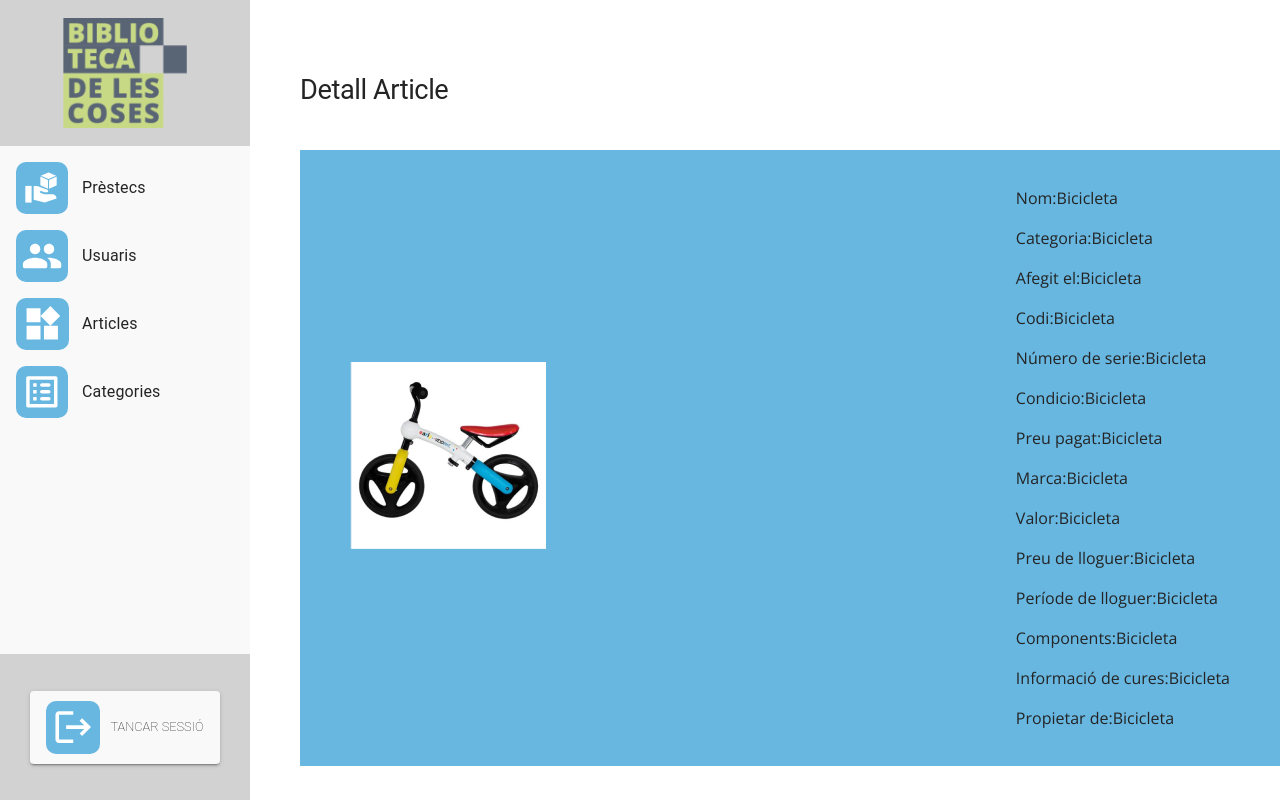
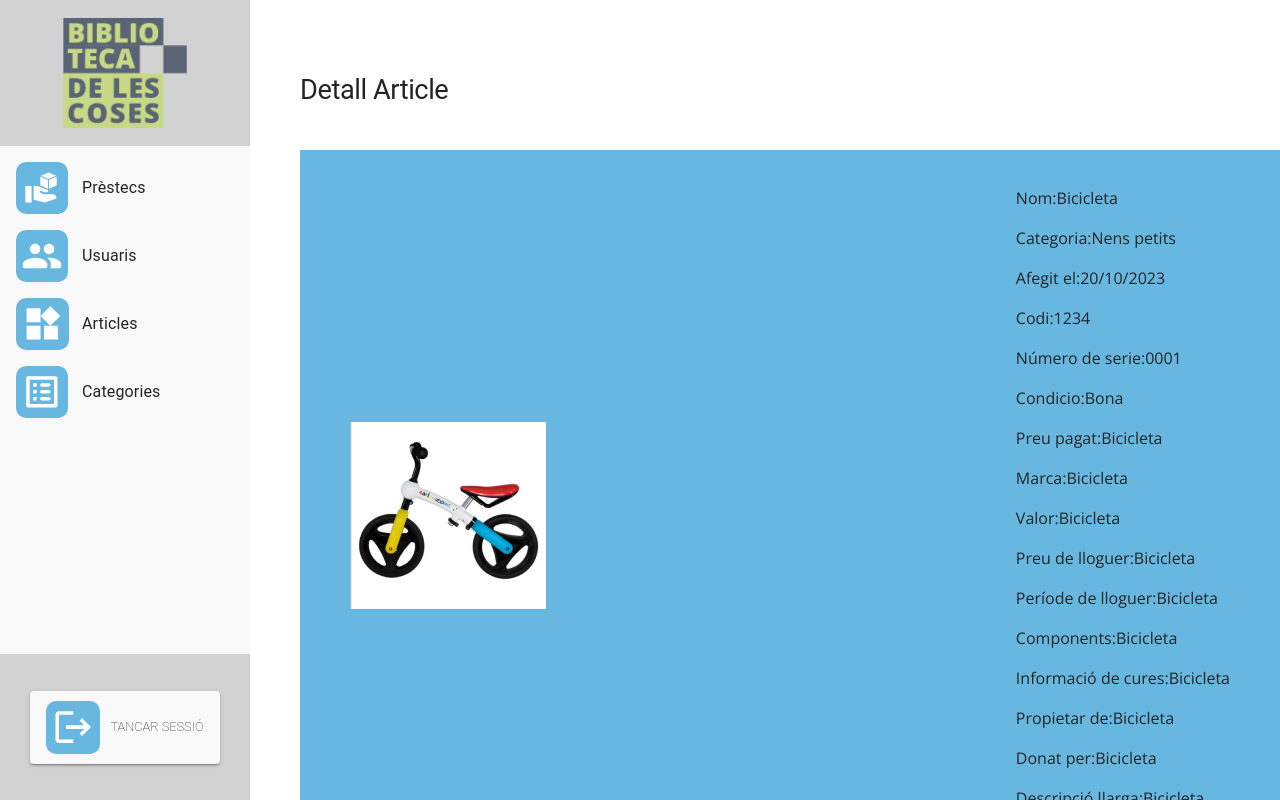
Before and after one commit to cosateca/cosatk-front, a React (Vite) app: page /dashboard/detall in a window 1280 px wide. Built offline with nearby package versions, Linux system fonts and the light colour scheme.

Commit message:
detalle de producto 25%

```diff
--- a/src/pages/Dashboard/Detall/Detall.tsx
+++ b/src/pages/Dashboard/Detall/Detall.tsx
@@ -53,11 +53,11 @@ const Detall = (props: Props) => {
                         </Box>
                         <Box>
                             <p><span>Nom:</span>Bicicleta</p>
-                            <p><span>Categoria:</span>Bicicleta</p>
-                            <p><span>Afegit el:</span>Bicicleta</p>
-                            <p><span>Codi:</span>Bicicleta</p>
-                            <p><span>Número de serie:</span>Bicicleta</p>
-                            <p><span>Condicio:</span>Bicicleta</p>
+                            <p><span>Categoria:</span>Nens petits</p>
+                            <p><span>Afegit el:</span>20/10/2023</p>
+                            <p><span>Codi:</span>1234</p>
+                            <p><span>Número de serie:</span>0001</p>
+                            <p><span>Condicio:</span>Bona</p>
                             <p><span>Preu pagat:</span>Bicicleta</p>
                             <p><span>Marca:</span>Bicicleta</p>
                             <p><span>Valor:</span>Bicicleta</p>
@@ -66,6 +66,9 @@ const Detall = (props: Props) => {
                             <p><span>Components:</span>Bicicleta</p>
                             <p><span>Informació de cures:</span>Bicicleta</p>
                             <p><span>Propietar de:</span>Bicicleta</p>
+                            <p><span>Donat per:</span>Bicicleta</p>
+                            <p><span>Descripció llarga:</span>Bicicleta</p>
+                            <p><span>Descripció curta:</span>Bicicleta</p>
                         </Box>
                     </Box>
 					</Container>
```
